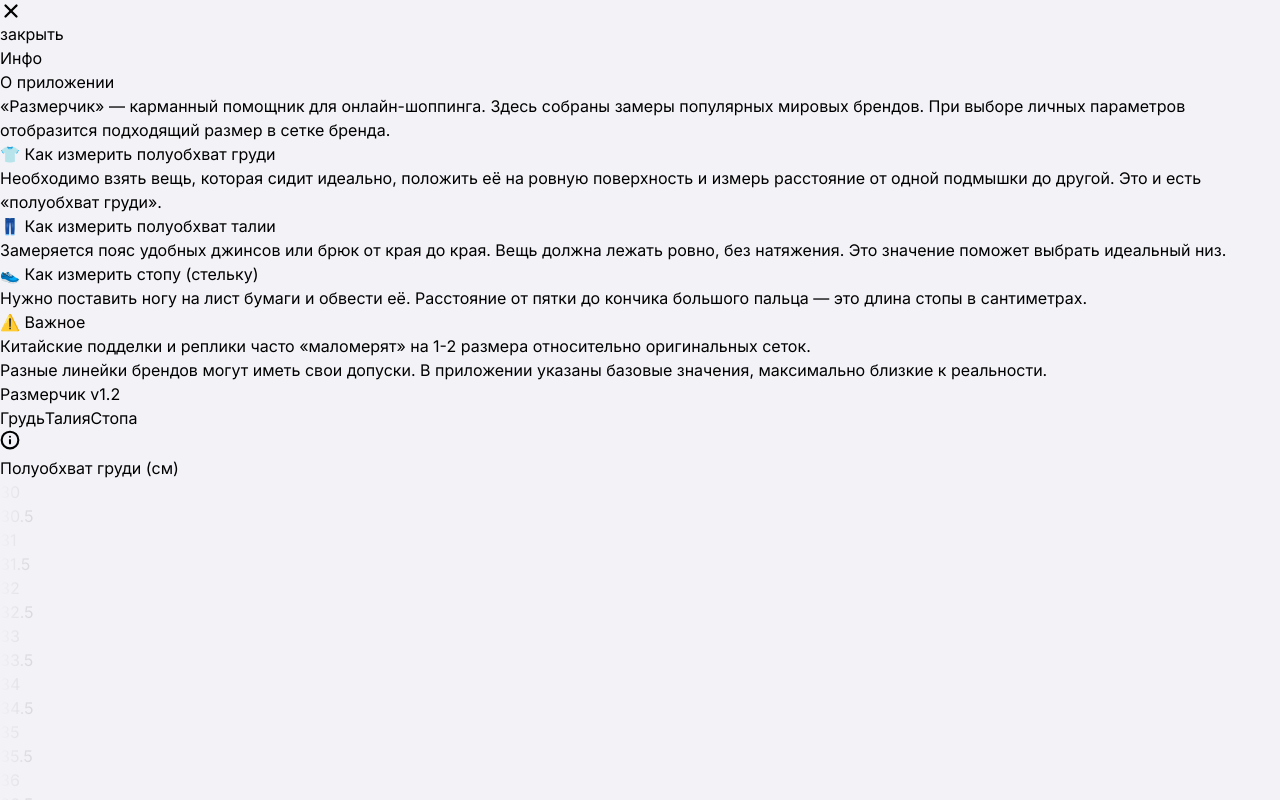
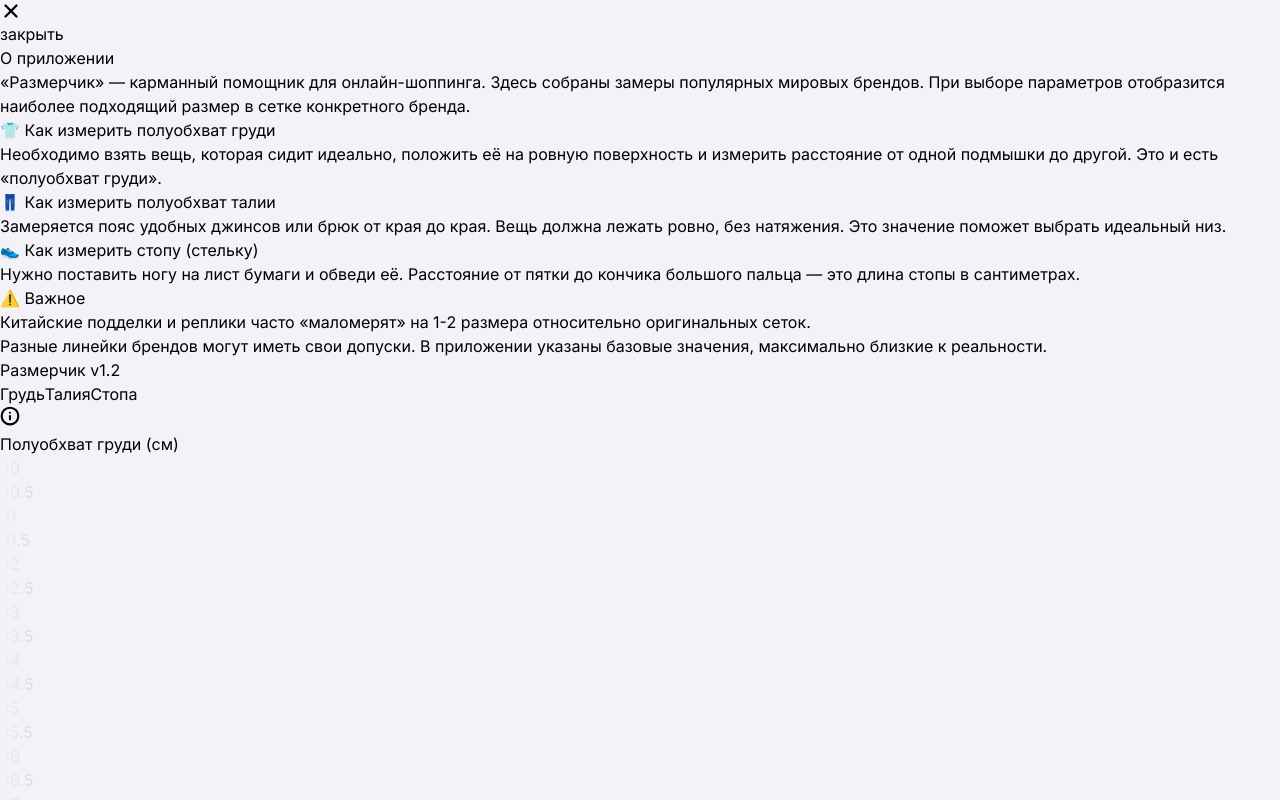
Before and after one commit to theonestory/razmerchik, a React (Vite) app: page / in a window 1280 px wide. Both pictures are taken after a click on the button 10 px from the left and 34 px from the top of the page. Shown: the top 800 px of the page. Built offline with nearby package versions, Linux system fonts and the light colour scheme.

Commit message:
Final FIX: Carhartt and Info screen UI

```diff
--- a/src/App.jsx
+++ b/src/App.jsx
@@ -52,12 +52,14 @@ const RulerPicker = ({ value, onChange, min, max, step }) => {
   );
 };
 
+// --- ЭКРАН ИНФО (ЧИСТАЯ ШАПКА, БЕЗ НАДПИСИ) ---
 const InfoScreen = ({ onClose }) => (
   <motion.div
     initial={{ y: '100%' }} animate={{ y: 0 }} exit={{ y: '100%' }}
-    transition={{ type: "spring", damping: 32, stiffness: 320 }}
+    transition={{ type: "spring", damping: 30, stiffness: 300 }}
     className="absolute inset-0 bg-[#F2F2F7] z-[100] flex flex-col overflow-hidden"
   >
+    {/* Чисто белая шапка — только кнопка "закрыть" */}
     <div className="p-5 flex items-center bg-white border-b border-black/5 shadow-sm shrink-0">
       <button onClick={onClose} className="flex items-center gap-2 active:opacity-50 transition-opacity">
         <svg width="22" height="22" viewBox="0 0 24 24" fill="none" stroke="black" strokeWidth="2.5" strokeLinecap="round" strokeLinejoin="round">
@@ -66,40 +68,40 @@ const InfoScreen = ({ onClose }) => (
         </svg>
         <span className="text-[14px] font-bold text-black uppercase tracking-tight">закрыть</span>
       </button>
-      <h2 className="flex-1 text-center text-[19px] font-black uppercase italic tracking-tighter pr-[85px] text-black/80">Инфо</h2>
+      {/* Надпись ИНФО убрана */}
     </div>
 
     <div className="flex-1 overflow-y-auto px-6 py-8 space-y-10 scrollbar-hide pb-20">
       <section>
         <h3 className="text-black bg-white border-2 border-black inline-block px-2 py-1 text-sm font-black uppercase mb-3 italic">О приложении</h3>
-        <p className="text-black/70 leading-relaxed font-bold">
-          «Размерчик» — карманный помощник для онлайн-шоппинга. Здесь собраны замеры популярных мировых брендов. При выборе личных параметров отобразится подходящий размер в сетке бренда.
+        <p className="text-black/70 leading-relaxed font-bold italic">
+          «Размерчик» — карманный помощник для онлайн-шоппинга. Здесь собраны замеры популярных мировых брендов. При выборе параметров отобразится наиболее подходящий размер в сетке конкретного бренда.
         </p>
       </section>
 
       <section>
         <h3 className="text-black text-sm font-black uppercase mb-3 border-b-2 border-black/10 pb-1">👕 Как измерить полуобхват груди</h3>
-        <p className="text-black/70 leading-relaxed font-bold">
-          Необходимо взять вещь, которая сидит идеально, положить её на ровную поверхность и измерь расстояние от одной подмышки до другой. Это и есть «полуобхват груди».
+        <p className="text-black/70 leading-relaxed font-bold italic">
+          Необходимо взять вещь, которая сидит идеально, положить её на ровную поверхность и измерить расстояние от одной подмышки до другой. Это и есть «полуобхват груди».
         </p>
       </section>
 
       <section>
         <h3 className="text-black text-sm font-black uppercase mb-3 border-b-2 border-black/10 pb-1">👖 Как измерить полуобхват талии</h3>
-        <p className="text-black/70 leading-relaxed font-bold">
+        <p className="text-black/70 leading-relaxed font-bold italic">
           Замеряется пояс удобных джинсов или брюк от края до края. Вещь должна лежать ровно, без натяжения. Это значение поможет выбрать идеальный низ.
         </p>
       </section>
 
       <section>
         <h3 className="text-black text-sm font-black uppercase mb-3 border-b-2 border-black/10 pb-1">👟 Как измерить стопу (стельку)</h3>
-        <p className="text-black/70 leading-relaxed font-bold">
-          Нужно поставить ногу на лист бумаги и обвести её. Расстояние от пятки до кончика большого пальца — это длина стопы в сантиметрах.
+        <p className="text-black/70 leading-relaxed font-bold italic">
+          Нужно поставить ногу на лист бумаги и обведи её. Расстояние от пятки до кончика большого пальца — это длина стопы в сантиметрах.
         </p>
       </section>
 
       <section className="bg-black/5 p-4 rounded-2xl border-l-4 border-black">
-        <h3 className="text-black text-sm font-black uppercase mb-2">⚠️ Важное</h3>
+        <h3 className="text-black text-sm font-black uppercase mb-2 italic">⚠️ Важное</h3>
         <p className="text-black/60 text-sm leading-relaxed font-bold italic mb-4">
           Китайские подделки и реплики часто «маломерят» на 1-2 размера относительно оригинальных сеток.
         </p>
@@ -108,7 +110,7 @@ const InfoScreen = ({ onClose }) => (
         </p>
       </section>
 
-      <div className="pt-10 pb-10 text-center opacity-20 font-black text-xs uppercase tracking-widest">Размерчик v1.2</div>
+      <div className="pt-10 pb-10 text-center opacity-20 font-black text-xs uppercase tracking-widest italic text-black">Размерчик v1.2</div>
     </div>
   </motion.div>
 );
@@ -126,11 +128,17 @@ export default function App() {
     return saved ? JSON.parse(saved) : { tops: 45, bottoms: 35, shoes: 28.0 };
   });
 
-  useEffect(() => { localStorage.setItem('size_app_values', JSON.stringify(sizes)); }, [sizes]);
+  useEffect(() => {
+    localStorage.setItem('size_app_values', JSON.stringify(sizes));
+  }, [sizes]);
 
   useEffect(() => {
     const tg = window.Telegram?.WebApp;
-    if (tg) { tg.ready(); tg.expand(); tg.setHeaderColor('#D2D238'); }
+    if (tg) {
+      tg.ready();
+      tg.expand();
+      tg.setHeaderColor('#D2D238');
+    }
   }, []);
 
   const handleTabChange = (newTab) => {
@@ -154,13 +162,24 @@ export default function App() {
     let mText = activeTab === 'tops' ? `полуобхвата груди (${currentValue} см)` : activeTab === 'bottoms' ? `полуобхвата талии (${currentValue} см)` : `стельки (${currentValue} см)`;
     let emoji = activeTab === 'tops' ? "👕" : activeTab === 'bottoms' ? "👖" : "👟";
     let sText = activeTab === 'shoes' ? `EU: ${sizeData.eu}, US: ${sizeData.us}, UK: ${sizeData.uk}` : `Международный: ${sizeData.int}, US: ${sizeData.us}, EU: ${sizeData.eu}`;
+
     const message = `⚡️⚡️⚡️ Размерчик подсказал\nПривет, вот замеры ${mText} для ${brandName}\n${emoji} ${sText}\n\nhttps://t.me/i_know_my_size_bot`;
     const shareUrl = `https://t.me/share/url?url=&text=${encodeURIComponent(message)}`;
-    if (window.Telegram?.WebApp) { window.Telegram.WebApp.HapticFeedback?.notificationOccurred('success'); window.Telegram.WebApp.openTelegramLink(shareUrl); } else { window.open(shareUrl, '_blank'); }
+
+    if (window.Telegram?.WebApp) {
+      window.Telegram.WebApp.HapticFeedback?.notificationOccurred('success');
+      window.Telegram.WebApp.openTelegramLink(shareUrl);
+    } else {
+      window.open(shareUrl, '_blank');
+    }
   };
 
   const currentCategory = sizeDatabase[activeTab];
-  const cardVariants = { enter: (direction) => ({ x: direction > 0 ? '100%' : '-100%', opacity: 0 }), center: { x: 0, opacity: 1 }, exit: (direction) => ({ x: direction < 0 ? '100%' : '-100%', opacity: 0 }) };
+  const cardVariants = {
+    enter: (direction) => ({ x: direction > 0 ? '100%' : '-100%', opacity: 0 }),
+    center: { x: 0, opacity: 1 },
+    exit: (direction) => ({ x: direction < 0 ? '100%' : '-100%', opacity: 0 })
+  };
   const fadeVariants = { initial: { opacity: 0, y: 8 }, animate: { opacity: 1, y: 0 }, exit: { opacity: 0, y: -8 } };
 
   return (
@@ -183,7 +202,7 @@ export default function App() {
         <div className="flex-1 bg-[#F2F2F7] rounded-t-[32px] relative shadow-[0_-10px_40px_rgba(0,0,0,0.05)] overflow-hidden">
           <div className={`absolute top-0 left-0 right-0 z-30 pt-8 px-4 pb-6 h-[155px] pointer-events-none`}>
             <motion.div animate={{ opacity: isScrolled ? 0 : 1, scale: isScrolled ? 0.9 : 1, y: isScrolled ? -20 : 0 }} transition={{ duration: 0.4 }} className={`${isScrolled ? 'pointer-events-none' : 'pointer-events-auto'}`}>
-                <p className="text-center text-[13px] font-black text-black/30 mb-[18px] uppercase tracking-widest leading-none">{currentCategory.title}</p>
+                <p className="text-center text-[13px] font-black text-black/30 mb-[18px] uppercase tracking-widest leading-none italic">{currentCategory.title}</p>
                 <RulerPicker key={activeTab} value={sizes[activeTab]} onChange={(val) => setSizes(prev => ({...prev, [activeTab]: val}))} min={currentCategory.range.min} max={currentCategory.range.max} step={currentCategory.range.step} />
             </motion.div>
           </div>
@@ -202,21 +221,15 @@ export default function App() {
                       </div>
                       <div className="flex-1 flex pr-2 mt-[3px]">
                         <div className="flex-1 flex flex-col items-center">
-                          <AnimatePresence mode="popLayout">
-                            <motion.div key={activeTab === 'shoes' ? size.eu : size.int} variants={fadeVariants} initial="initial" animate="animate" exit="exit" transition={{ duration: 0.2 }} className="text-[24px] font-black text-[#838383] leading-none">{activeTab === 'shoes' ? size.eu : size.int}</motion.div>
-                          </AnimatePresence>
+                          <AnimatePresence mode="popLayout"><motion.div key={activeTab === 'shoes' ? size.eu : size.int} variants={fadeVariants} initial="initial" animate="animate" exit="exit" transition={{ duration: 0.2 }} className="text-[24px] font-black text-[#838383] leading-none">{activeTab === 'shoes' ? size.eu : size.int}</motion.div></AnimatePresence>
                           <div className="text-[11px] font-bold text-black/20 uppercase mt-1">{activeTab === 'shoes' ? 'Eu' : 'Int'}</div>
                         </div>
                         <div className="flex-1 flex flex-col items-center">
-                          <AnimatePresence mode="popLayout">
-                            <motion.div key={size.us} variants={fadeVariants} initial="initial" animate="animate" exit="exit" transition={{ duration: 0.2 }} className="text-[24px] font-black text-[#838383] leading-none">{size.us}</motion.div>
-                          </AnimatePresence>
+                          <AnimatePresence mode="popLayout"><motion.div key={size.us} variants={fadeVariants} initial="initial" animate="animate" exit="exit" transition={{ duration: 0.2 }} className="text-[24px] font-black text-[#838383] leading-none">{size.us}</motion.div></AnimatePresence>
                           <div className="text-[11px] font-bold text-black/20 uppercase mt-1">Us</div>
                         </div>
                         <div className="flex-1 flex flex-col items-center">
-                          <AnimatePresence mode="popLayout">
-                            <motion.div key={activeTab === 'shoes' ? size.uk : size.eu} variants={fadeVariants} initial="initial" animate="animate" exit="exit" transition={{ duration: 0.2 }} className="text-[24px] font-black text-[#838383] leading-none">{activeTab === 'shoes' ? size.uk : size.eu}</motion.div>
-                          </AnimatePresence>
+                          <AnimatePresence mode="popLayout"><motion.div key={activeTab === 'shoes' ? size.uk : size.eu} variants={fadeVariants} initial="initial" animate="animate" exit="exit" transition={{ duration: 0.2 }} className="text-[24px] font-black text-[#838383] leading-none">{activeTab === 'shoes' ? size.uk : size.eu}</motion.div></AnimatePresence>
                           <div className="text-[11px] font-bold text-black/20 uppercase mt-1">{activeTab === 'shoes' ? 'Uk' : 'Eu'}</div>
                         </div>
                       </div>
```
